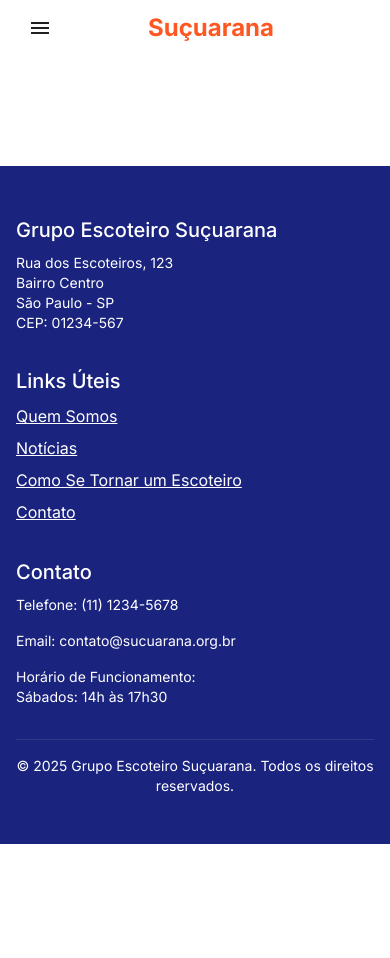
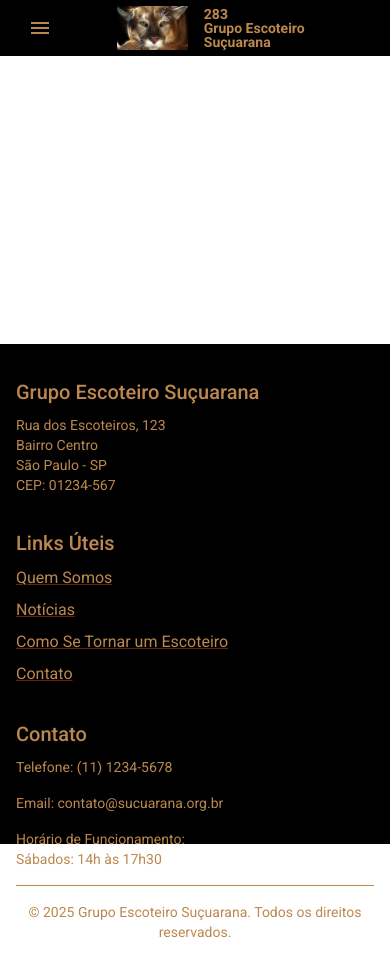
Before and after one commit to jhoeymdavid/ge-sucuarana-website-master, a React (Vite) app in the folder frontend/: page /contato in a window 390 px wide. Before the commit the page ends 844 px from the top, so only its background shows below. Built offline with nearby package versions, Linux system fonts and the light colour scheme.

Commit message:
feat: changing frontend colors, logo and styles at mobile and desktop versions

```diff
--- a/frontend/index.html
+++ b/frontend/index.html
@@ -7,7 +7,7 @@
     <title>Grupo Escoteiro Suçuarana</title>
     <link rel="preconnect" href="https://fonts.googleapis.com">
     <link rel="preconnect" href="https://fonts.gstatic.com" crossorigin>
-    <link href="https://fonts.googleapis.com/css2?family=Inter:wght@400;500;600;700&display=swap" rel="stylesheet">
+    <link href="https://fonts.googleapis.com/css2?family=Roboto:ital,wght@0,100..900;1,100..900&display=swap" rel="stylesheet">
   </head>
   <body>
     <div id="root"></div>
--- a/frontend/src/components/Footer/index.tsx
+++ b/frontend/src/components/Footer/index.tsx
@@ -6,19 +6,22 @@ const Footer = () => {
     <Box
       component="footer"
       sx={{
-        bgcolor: 'custom.darkBlue',
-        color: 'white',
-        py: 6,
-        mt: 'auto'
+        bgcolor: '#000',
+        color: '#BC884F',
+        py: 4,
+        height: { xs: '500px', md: '300px' },
+        display: 'flex',
+        flexDirection: 'column',
+        justifyContent: 'space-between'
       }}
     >
-      <Container maxWidth="lg">
-        <Grid container spacing={4}>
+      <Container maxWidth="lg" sx={{ height: '100%', display: 'flex', flexDirection: 'column' }}>
+        <Grid container spacing={4} sx={{ flex: 1 }}>
           <Grid item xs={12} sm={4}>
-            <Typography variant="h6" gutterBottom>
+            <Typography variant="h6" gutterBottom sx={{ color: '#BC884F' }}>
               Grupo Escoteiro Suçuarana
             </Typography>
-            <Typography variant="body2">
+            <Typography variant="body2" sx={{ color: '#BC884F' }}>
               Rua dos Escoteiros, 123<br />
               Bairro Centro<br />
               São Paulo - SP<br />
@@ -26,61 +29,62 @@ const Footer = () => {
             </Typography>
           </Grid>
           <Grid item xs={12} sm={4}>
-            <Typography variant="h6" gutterBottom>
+            <Typography variant="h6" gutterBottom sx={{ color: '#BC884F' }}>
               Links Úteis
             </Typography>
             <Box sx={{ display: 'flex', flexDirection: 'column' }}>
               <Link
                 component={RouterLink}
                 to="/quem-somos"
-                color="inherit"
-                sx={{ mb: 1 }}
+                sx={{ mb: 1, color: '#BC884F' }}
               >
                 Quem Somos
               </Link>
               <Link
                 component={RouterLink}
                 to="/noticias"
-                color="inherit"
-                sx={{ mb: 1 }}
+                sx={{ mb: 1, color: '#BC884F' }}
               >
                 Notícias
               </Link>
               <Link
                 component={RouterLink}
                 to="/como-se-tornar-escoteiro"
-                color="inherit"
-                sx={{ mb: 1 }}
+                sx={{ mb: 1, color: '#BC884F' }}
               >
                 Como Se Tornar um Escoteiro
               </Link>
               <Link
                 component={RouterLink}
                 to="/contato"
-                color="inherit"
+                sx={{ color: '#BC884F' }}
               >
                 Contato
               </Link>
             </Box>
           </Grid>
           <Grid item xs={12} sm={4}>
-            <Typography variant="h6" gutterBottom>
+            <Typography variant="h6" gutterBottom sx={{ color: '#BC884F' }}>
               Contato
             </Typography>
-            <Typography variant="body2" paragraph>
+            <Typography variant="body2" paragraph sx={{ color: '#BC884F' }}>
               Telefone: (11) 1234-5678
             </Typography>
-            <Typography variant="body2" paragraph>
+            <Typography variant="body2" paragraph sx={{ color: '#BC884F' }}>
               Email: contato@sucuarana.org.br
             </Typography>
-            <Typography variant="body2">
+            <Typography variant="body2" sx={{ color: '#BC884F' }}>
               Horário de Funcionamento:<br />
               Sábados: 14h às 17h30
             </Typography>
           </Grid>
         </Grid>
-        <Box sx={{ mt: 4, pt: 2, borderTop: '1px solid rgba(255, 255, 255, 0.1)' }}>
-          <Typography variant="body2" align="center">
+        <Box sx={{
+          borderTop: '1px solid #BC884F',
+          py: 2,
+          mt: 2
+        }}>
+          <Typography variant="body2" align="center" sx={{ color: '#BC884F' }}>
             © {new Date().getFullYear()} Grupo Escoteiro Suçuarana. Todos os direitos reservados.
           </Typography>
         </Box>
--- a/frontend/src/components/Navbar/index.tsx
+++ b/frontend/src/components/Navbar/index.tsx
@@ -22,26 +22,44 @@ const Navbar = () => {
   }
 
   return (
-    <AppBar position="static" color="transparent" elevation={0}>
+    <AppBar position="static" color="default" elevation={0} sx={{ bgcolor: "#000" }}>
       <Container maxWidth="xl">
         <Toolbar disableGutters>
           {/* Logo - Desktop */}
-          <Typography
-            variant="h6"
-            noWrap
+          <Box
             component={RouterLink}
             to="/"
             sx={{
               mr: 2,
               display: { xs: 'none', md: 'flex' },
-              fontWeight: 700,
-              color: 'primary.main',
+              alignItems: 'center',
               textDecoration: 'none',
+              height: 72, // aumente a altura para comportar o logo maior
             }}
           >
-            Suçuarana
-          </Typography>
-
+            <img
+              src="/src/assets/logo-sucuarana.jpeg"
+              alt="Logo Suçuarana"
+              style={{
+                height: 64, // aumente o tamanho do logo
+                width: 'auto',
+                display: 'block',
+                background: 'transparent',
+                marginRight: 16
+              }}
+            />
+            <Box sx={{ display: 'flex', flexDirection: 'column', justifyContent: 'center', color: '#BC884F', ml: 1 }}>
+              <Typography variant="caption" sx={{ fontWeight: 'bold', fontSize: 18, lineHeight: 1 }}>
+                283
+              </Typography>
+              <Typography variant="caption" sx={{ fontWeight: 'bold', fontSize: 18, lineHeight: 1 }}>
+                Grupo Escoteiro
+              </Typography>
+              <Typography variant="subtitle1" sx={{ fontWeight: 'bold', fontSize: 18, lineHeight: 1 }}>
+                Suçuarana
+              </Typography>
+            </Box>
+          </Box>
           {/* Mobile menu */}
           <Box sx={{ flexGrow: 1, display: { xs: 'flex', md: 'none' } }}>
             <IconButton
@@ -51,7 +69,7 @@ const Navbar = () => {
               onClick={handleOpenNavMenu}
               color="inherit"
             >
-              <MenuIcon />
+              <MenuIcon sx={{ color: '#BC884F' }} />
             </IconButton>
             <Menu
               id="menu-appbar"
@@ -78,7 +96,7 @@ const Navbar = () => {
                   component={RouterLink}
                   to={page.path}
                 >
-                  <Typography textAlign="center">{page.title}</Typography>
+                  <Typography textAlign="center" sx={{ color: '#BC884F' }}>{page.title}</Typography>
                 </MenuItem>
               ))}
               <MenuItem
@@ -86,29 +104,46 @@ const Navbar = () => {
                 component={RouterLink}
                 to="/admin"
               >
-                <Typography textAlign="center">Admin</Typography>
+                <Typography textAlign="center" sx={{ color: '#BC884F' }}>Admin</Typography>
               </MenuItem>
             </Menu>
           </Box>
-
           {/* Logo - Mobile */}
-          <Typography
-            variant="h5"
-            noWrap
+          <Box
             component={RouterLink}
             to="/"
             sx={{
               mr: 2,
               display: { xs: 'flex', md: 'none' },
               flexGrow: 1,
-              fontWeight: 700,
-              color: 'primary.main',
+              alignItems: 'center',
               textDecoration: 'none',
+              height: 56,
             }}
           >
-            Suçuarana
-          </Typography>
-
+            <img
+              src="/src/assets/logo-sucuarana.jpeg"
+              alt="Logo Suçuarana"
+              style={{
+                height: 44, // aumenta um pouco o logo no mobile
+                width: 'auto',
+                display: 'block',
+                background: 'transparent',
+                marginRight: 8
+              }}
+            />
+            <Box sx={{ display: 'flex', flexDirection: 'column', justifyContent: 'center', color: '#BC884F', ml: 1 }}>
+              <Typography variant="caption" sx={{ fontWeight: 'bold', fontSize: 14, lineHeight: 1 }}>
+                283
+              </Typography>
+              <Typography variant="caption" sx={{ fontWeight: 'bold', fontSize: 14, lineHeight: 1 }}>
+                Grupo Escoteiro
+              </Typography>
+              <Typography variant="subtitle2" sx={{ fontWeight: 'bold', fontSize: 14, lineHeight: 1 }}>
+                Suçuarana
+              </Typography>
+            </Box>
+          </Box>
           {/* Desktop menu */}
           <Box sx={{ flexGrow: 1, display: { xs: 'none', md: 'flex' }, justifyContent: 'center' }}>
             {pages.map((page) => (
@@ -117,20 +152,26 @@ const Navbar = () => {
                 component={RouterLink}
                 to={page.path}
                 onClick={handleCloseNavMenu}
-                sx={{ my: 2, color: 'text.primary', display: 'block', mx: 1 }}
+                sx={{ my: 2, color: '#BC884F', display: 'block', mx: 1 }}
               >
                 {page.title}
               </Button>
             ))}
           </Box>
-
           {/* Admin button - Desktop */}
           <Box sx={{ display: { xs: 'none', md: 'flex' } }}>
             <Button
               component={RouterLink}
               to="/admin"
               variant="contained"
-              sx={{ my: 2 }}
+              sx={{
+                my: 2,
+                backgroundColor: '#BC884F',
+                color: '#fff',
+                '&:hover': {
+                  backgroundColor: '#a06f3f'
+                }
+              }}
             >
               Admin
             </Button>
--- a/frontend/src/styles/theme.ts
+++ b/frontend/src/styles/theme.ts
@@ -38,10 +38,10 @@ const theme = createTheme({
     }
   },
   typography: {
-    fontFamily: '"Inter", "Helvetica", "Arial", sans-serif',
+    fontFamily: '"Roboto", sans-serif',
     h1: {
       fontSize: '3rem',
-      fontWeight: 700,
+      fontWeight: 800,
       lineHeight: 1.2,
     },
     h2: {
@@ -60,7 +60,7 @@ const theme = createTheme({
     },
     button: {
       textTransform: 'none',
-      fontWeight: 600,
+      fontWeight: 700,
     },
   },
   components: {
```
Also changed, not shown: frontend/src/assets/logo-sucuarana.jpeg (added).
